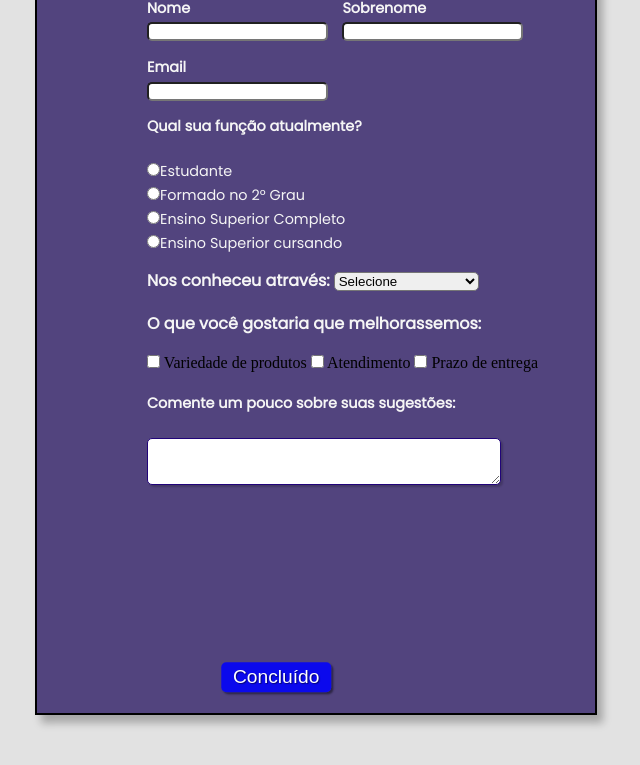
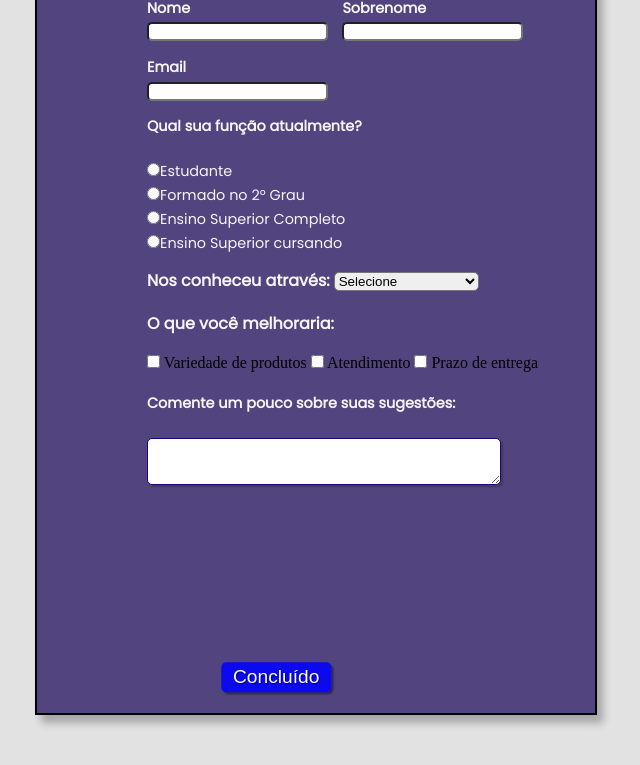
Before and after one commit to julioscarceli/projeto-formulario, a plain HTML site: page index.html in a window 1280 px wide. Shown: the part 107-872 px from the top of the page, without its empty margins (415-1055 px from the left). Drawn offline with Linux system fonts and the light colour scheme.

Commit message:
Atualizei  formulario

```diff
--- a/index.html
+++ b/index.html
@@ -6,6 +6,9 @@
     <meta name="viewport" content="width=device-width, initial-scale=1.0">
     <title>Formulário de pesquisa</title>
     <link rel="stylesheet" href="style.css" media="screen">
+
+
+
 
 </head>
 
@@ -62,7 +65,7 @@
                 <br>
                     <fieldset class="grupo">
                             <div id="check">
-                                <label class="letra"><strong><strong>O que você gostaria que melhorassemos:</strong></strong></label><br><br>
+                                <label class="letra"><strong><strong>O que você melhoraria:</strong></strong></label><br><br>
                                 <input type="checkbox" id="tecnologia1" name="tecnologia1" value="HTML">
                                 <label for="tecnologia1"> Variedade de produtos</label>
                                 <input type="checkbox" id="tecnologia2" name="tecnologia2" value="CSS">
--- a/style.css
+++ b/style.css
@@ -8,6 +8,9 @@ Tablet: 768px até 992px
 Desktop: 992px até 1200px
 Grandes telas: acima de 1200px
 */
+
+
+
 
 @import url('https://fonts.googleapis.com/css?family=Poppins:200i,400&display=swap');
 
@@ -98,6 +101,7 @@ input , select , textarea,button {
 fieldset.grupo .campo {
     float: left;
     margin-right: 1em;
+    margin-bottom: 1em;
     font-family: 'Poppins', sans-serif;
     color: whitesmoke;
 
```
